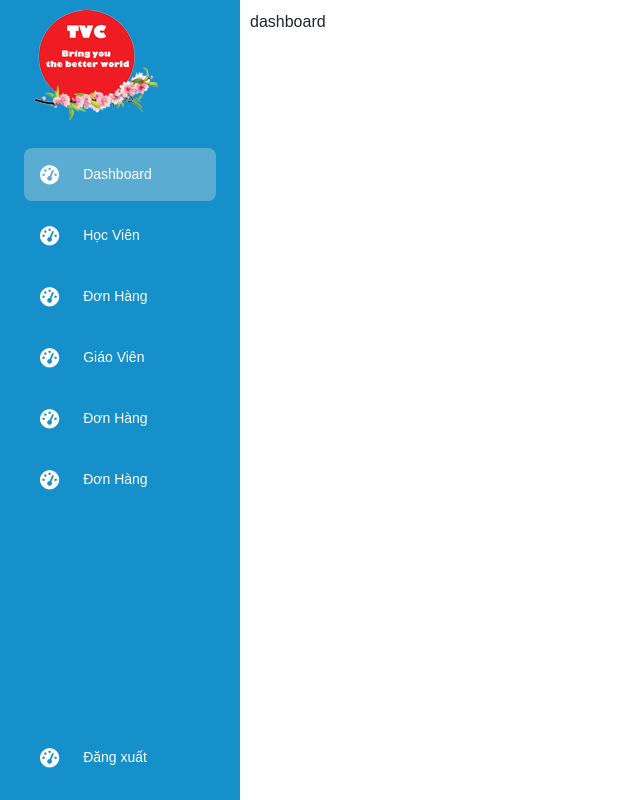
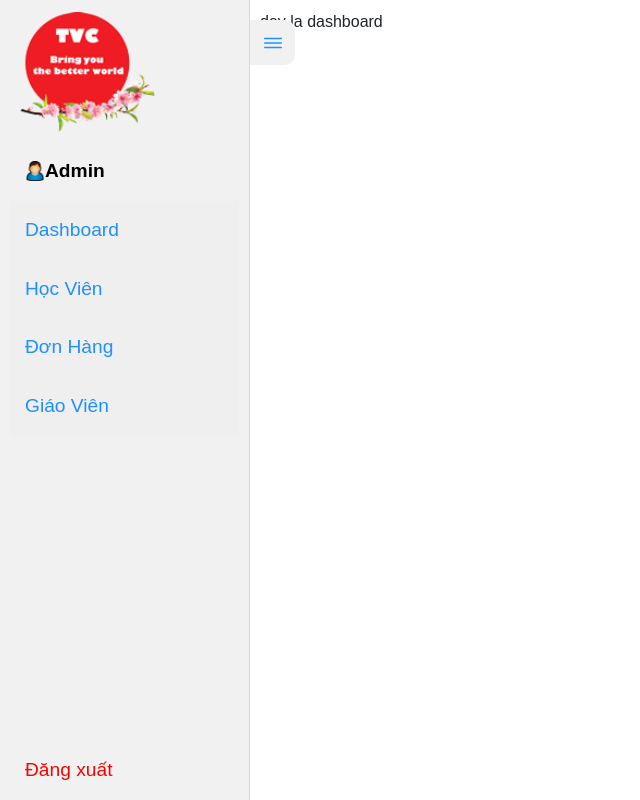
Before and after one commit to nguyentrangrmg/web_isd, a PHP site: page / in a window 1280 px wide; the page is wider, and only the part inside the window is pictured. Shown: that part, without its empty margins (0-640 px from the left). Run offline with PHP 8.4, Linux system fonts and the light colour scheme; a user stored in the database is signed in; data comes from the database, SQL or seed files in the repository.

Commit message:
update xoa donhang va checkbox

```diff
--- a/css/style.css
+++ b/css/style.css
@@ -1,84 +1,146 @@
 * {
   margin: 0;
   padding: 0;
-  border: none;
-  outline: none;
   box-sizing: border-box;
-  font-family: Arial, Helvetica, sans-serif, sans-serif;
+  font-family: Arial, sans-serif;
 }
+
 body {
+  position: relative;
+  width: 100%;
+}
+
+nav {
+  position: fixed;
+  width: 250px;
+  height: 100%;
+  background: #f1f1f1;
+  display: flex;
+  align-items: center;
+  border-right: 1px solid rgba(0, 0, 0, 0.1);
+  z-index: 1000;
+  transition: linear 0.5s;
+}
+nav .logo {
+  height: 140px;
+  padding: 10px;
+  top: 10px;
   display: flex;
 }
-.sidebar {
-  position: sticky;
-  top: 0;
-  left: 0;
-  bottom: 0;
-  width: 110px;
-  height: 100vh;
-  padding: 0 1.5rem;
-  color: #fff;
+nav.hide {
+  width: 0;
+}
+nav ul {
+  width: 100%;
+  height: 100%;
+  list-style: none;
   overflow: hidden;
-  transition: all 0.5s linear;
-  background: rgba(21, 144, 202, 244);
-}
-.sidebar:hover {
-  width: 240px;
-  transition: 0.5s;
-}
-.logo {
-  height: 140px;
+  align-items: center;
   padding: 10px;
 }
-.logo img {
-  max-width: 100%;
-  height: auto;
-  transition: all 0.5s ease-in-out;
+.bt {
+  border: none;
 }
-.sidebar:hover .logo img {
-  max-width: 90%;
-  top: 20px;
-}
-.menu {
-  height: 88%;
-  position: relative;
-  list-style: none;
-  padding: 0;
-}
-.menu li {
-  padding: 1rem;
-  margin: 8px 0;
-  border-radius: 8px;
-  transition: all 0.5s ease-in-out;
-}
-.menu li:hover,
-.active {
-  background: #e0e0e058;
-}
-.menu a {
-  color: #fff;
-  font-size: 14px;
+.line_menu {
+  width: 100%;
+  color: #1e90ff;
+  font-size: 1.2em;
   text-decoration: none;
-  display: flex;
+  display: inline-flex;
   align-items: center;
-  gap: 1.5rem;
+  padding: 15px;
+  transition: linear 0.5s;
   white-space: nowrap;
 }
-.menu a span {
-  overflow: hidden;
-}
-.menu a i {
-  font-size: 1.2rem;
-}
-.logout {
-  position: absolute;
-  bottom: 60px;
-  left: 0;
+nav ul li a {
   width: 100%;
-  overflow: hidden;
+  color: #1e90ff;
+  font-size: 1.2em;
+  text-decoration: none;
+  display: inline-flex;
+  align-items: center;
+  padding: 15px;
+  transition: linear 0.5s;
   white-space: nowrap;
 }
-.logout a {
+nav ul li .ten_admin {
+  width: 100%;
+  color: #000000;
+  font-size: 1.2em;
+  text-decoration: none;
+  display: inline-flex;
+  align-items: center;
+  padding: 15px;
+  transition: linear 0.5s;
+}
+.line_menu:hover {
+  background: #1e90ff;
+  color: white;
+}
+nav ul li a:hover {
+  background: #b0d0f1;
+  color: rgb(255, 255, 255);
+}
+.content {
+  position: absolute;
+  top: 0;
+  left: 250px;
+  width: calc(100% - 250px);
+  min-height: 100vh;
+  display: flex;
+  /* justify-content: center;
+  align-items: center; */
+  padding: 20px;
+  transition: ease-in-out 0.5s;
+}
+.content.expand {
+  width: calc(100%-50px);
+  left: 50px;
+}
+.content h2 {
+  font-size: 4.5em;
+  color: #1e90ff;
+  text-emphasis: uppercase;
+}
+nav .click_menu {
+  position: absolute;
+  top: 20px;
+  right: -46px;
+  width: 45px;
+  height: 45px;
+  display: flex;
+  justify-content: center;
+  align-items: center;
+  background: #f1f1f1;
+  border-radius: 0 10px 10px 0;
+  cursor: pointer;
+  transition: linear 0.5s;
+}
+nav .click_menu ion-icon {
+  color: #1e90ff;
+  font-size: 1.5em;
+  transition: linear 0.2s;
+}
+nav .click_menu:hover {
+  background: #1e90ff;
+}
+nav .click_menu:hover ion-icon {
+  color: white;
+}
+
+nav.hide {
+  width: 0;
+}
+.sidebar {
+  display: flex;
+}
+.content {
+  flex-grow: 1;
+}
+nav ul .logout {
+  position: absolute;
+  bottom: 0;
+  width: 100%;
   overflow: hidden;
 }
 .content {
--- a/index.php
+++ b/index.php
@@ -16,7 +16,6 @@
     <meta name="viewport" content="width=device-width, initial-scale=1.0">
     <link rel="stylesheet" type="text/css" href="css/style.css">
     <link href= "https://cdn.jsdelivr.net/npm/bootstrap@5.2.3/dist/css/bootstrap.min.css" rel="stylesheet">
-    <link rel="stylesheet" href="https://cdnjs.cloudflare.com/ajax/libs/font-awesome/6.4.0/css/all.min.css">
     <script src= "https://cdn.jsdelivr.net/npm/bootstrap@5.2.3/dist/js/bootstrap.bundle.min.js"></script>
     <script type="module" src="https://unpkg.com/ionicons@7.1.0/dist/ionicons/ionicons.esm.js"></script>
     <script nomodule src="https://unpkg.com/ionicons@7.1.0/dist/ionicons/ionicons.js"></script>
--- a/modules/giaovien/danhsachgv.php
+++ b/modules/giaovien/danhsachgv.php
@@ -1 +1 @@
-<?php echo 'giaovien'?>
+<?php echo "giaovien"?>
--- a/modules/hocvien/danhsach.php
+++ b/modules/hocvien/danhsach.php
@@ -7,8 +7,8 @@ $res=mysqli_query($mysqli, "select * from student");
 <div>
 <a href="javascript:void(0)" onclick="add()"><button class="add">Them moi</button></a>
 <a href="javascript:void(0)" onclick="delete_all()"><button class="dele">Xoa</button></a>
-<a href="javascript:void(0)" onclick="import()"><button class="add">Nhập Excel</button></a>
-<a href="javascript:void(0)" onclick="xuatfile()"><button class="add">Xuất Excel</button></a>
+<a href="javascript:void(0)" onclick="import()"><button class="import">Nhập Excel</button></a>
+<a href="javascript:void(0)" onclick="xuatfile()"><button class="export">Xuất Excel</button></a>
 
   <form method="post" id="frm">
     <table class="table">
@@ -82,6 +82,8 @@ $res=mysqli_query($mysqli, "select * from student");
     } else {
         alert("Chọn ít nhất 1 checkbox để xóa.");
     }
+  }
+  function add(){
 
   }
 </script>
--- a/modules/menu.php
+++ b/modules/menu.php
@@ -1 +1 @@
-<?php echo "dashboard" ?>
+<?php echo "day la dashboard"?>
--- a/trangquanly.php
+++ b/trangquanly.php
@@ -1,56 +1,67 @@
+        <?php //lấy tên Admin từ csdl
+            $conn = new mysqli('localhost', 'root', '','web_isd');
+            $sql = "SELECT name FROM user";
+            $result = $conn->query($sql);
+            while ($row = $result ->fetch_assoc()){
+                $ten_admin = $row['name'];
+            }
+        ?>
+        <div class="sidebar" id="Administrators" style="display:flex">
+    <nav>
+    <div class="click_menu"><ion-icon name="menu-outline"></ion-icon></div>
+        <ul>
+            <div class="logo">
+                <img src="images/tvclogo.png" >
+            </div>
+        <li>
+                    <div class="ten_admin">
+                        <img src="images/iconadmin3.jpg" style="width: 20px; height: auto;">
+                        <?php if(isset($ten_admin)&&($ten_admin!="")){
+                            echo " <span><strong>$ten_admin</strong></span>";
+                        } ?></div>
+        </li>
+            <li><div>
+                <form method="get" action="#">
+                    <input name = "chucnang" value="dashboard" style="display:none">
+                    <button class="bt" style="width: 100%">
+                    <div class ="line_menu">Dashboard</div>
+                </button>
+                </input></form>
+            </div></li>
+            <li><div>
+                <form method="get" action="#">
+                    <input name = "chucnang" value="hocvien" style="display:none">
+                    <button class="bt" style="width: 100%">
+                    <div class ="line_menu">Học Viên</div>
+                </button>
+                </input></form>
+            </div></li>
+            <li><div>
+                <form method="get" action="#">
+                    <input name = "chucnang" value="donhang" style="display:none">
+                    <button class="bt" style="width: 100%">
+                    <div class ="line_menu">Đơn Hàng</div>
+                </button>
+                </input></form>
+            </div></li>
+            <li><div>
+                <form method="get" action="#">
+                    <input name = "chucnang" value="giaovien" style="display:none">
+                    <button class="bt" style="width: 100%">
+                    <div class ="line_menu">Giáo Viên</div>
+                </button>
+                </input></form>
+            </div></li>
 
-    <div class="sidebar">
-        <div class="logo"><img src="images/tvclogo.png"></div>
-        <ul class="menu">
 
-            <li <?php
-            if (isset($_GET['chucnang']) && $_GET['chucnang'] == 'dashboard') echo 'class="active"';
-            elseif (!isset($_GET['chucnang'])) echo 'class="active"'; ?>>
-                    <a href = "index.php?chucnang=dashboard">
-                    <i class="fas fa-tachometer-alt"></i>
-                    <span class ="line_menu">Dashboard</span>
+            <li class="logout">
+                    <a href="index.php?dangxuat=1" style="color: red;">
+                    Đăng xuất
                     </a>
             </li>
-            <li <?php if (isset($_GET['chucnang']) && $_GET['chucnang'] == 'hocvien') echo 'class="active"'; ?>><div>
-                    <a href="index.php?chucnang=hocvien">
-                    <i class="fas fa-tachometer-alt"></i>
-                    <span class ="line_menu">Học Viên</span>
-                    </a>
-            </li>
-            <li <?php if (isset($_GET['chucnang']) && $_GET['chucnang'] == 'donhang') echo 'class="active"'; ?>><div>
-                    <a href="index.php?chucnang=donhang">
-                    <i class="fas fa-tachometer-alt"></i>
-                    <span class ="line_menu">Đơn Hàng</span>
-                </a>
-            </li>
-            <li <?php if (isset($_GET['chucnang']) && $_GET['chucnang'] == 'giaovien') echo 'class="active"'; ?>><div>
-                    <a href="index.php?chucnang=giaovien">
-                    <i class="fas fa-tachometer-alt"></i>
-                    <span class ="line_menu">Giáo Viên</span>
-                </a>
-            </li>
-            <li><div>
-                    <a href="#">
-                    <i class="fas fa-tachometer-alt"></i>
-                    <span class ="line_menu">Đơn Hàng</span>
-                </a>
-            </li>
-            <li><div>
-                    <a href="#">
-                    <i class="fas fa-tachometer-alt"></i>
-                    <span class ="line_menu">Đơn Hàng</span>
-                </a>
-            </li>
-
-            <li class="logout">
-                <a href="index.php?dangxuat=1">
-                <i class="fas fa-tachometer-alt"></i>
-                Đăng xuất
-            </a></li>
         </ul>
-    </div>
+    </nav>
     <div class="content">
-        <!-- click vào nút chứa chucnang nào sẽ dẫn tới trang tương ứng -->
         <?php
         if(isset($_GET['chucnang'])) {
             $chucnang = $_GET['chucnang'];
@@ -78,3 +89,12 @@
         ?>
     </div>
 </div>
+<script>
+    const nav = document.querySelector('nav');
+    const click_menu = document.querySelector('.click_menu');
+    const content = document.querySelector('.content');
+    click_menu.onclick = function(){
+        nav.classList.toggle('hide');
+        content.classList.toggle('expand');
+    }
+</script>
```
Also changed, not shown: modules/donhang/danhsachdonhang.php (+89 -1 lines), modules/donhang/xoagv.php (added, +9 -0 lines). Lines whose indentation alone changed are shown as unchanged.
